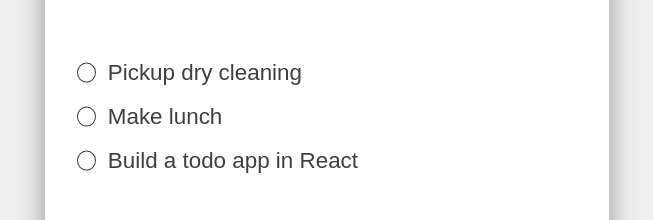
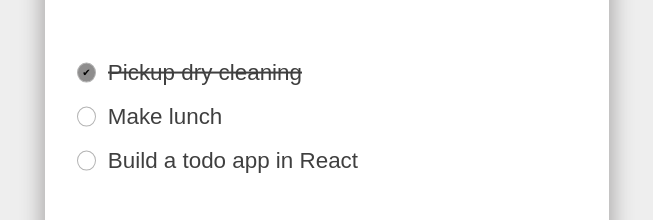
Before and after one commit to atranarta/todo-app, a React (Create React App) app: page / in a window 1280 px wide. Shown: the part 332-552 px from the top of the page, without its empty margins (313-966 px from the left). Built offline with nearby package versions, Linux system fonts and the light colour scheme.

Commit message:
Added abbility to complete a Todo

```diff
--- a/src/App.js
+++ b/src/App.js
@@ -55,14 +55,24 @@ function App() {
     }, 0);
   }
 
+  const toggleTodoCompleteAtIndex = i => {
+    const temporaryTodos = [...todos];
+    temporaryTodos[i].isCompleted = !temporaryTodos[i].isCompleted;
+    setTodos(temporaryTodos);
+  }
+
   return (
     <div className="app">
       <h1 className="header">Todo List</h1>
       <form className="todo-list">
         <ul>
           {todos.map((todo, i) => (
-            <div className="todo">
-              <div className="checkbox" />
+            <div key={i} className={`todo ${todo.isCompleted && 'completed'}`}>
+              <div className={'checkbox'} onClick={() => toggleTodoCompleteAtIndex(i)}>
+                {todo.isCompleted && (
+                  <span>&#x2714;</span>
+                )}
+              </div>
               <input
                 type="text"
                 value={todo.content}
--- a/src/index.scss
+++ b/src/index.scss
@@ -41,10 +41,10 @@ body {
     align-items: center;
     margin: 1rem 0;
 
-    .completed {
+    &.completed {
       .checkbox {
         color: #000;
-        background: #3f3f3f;
+        background: #8e8d8d;
       }
 
       input {
@@ -63,7 +63,7 @@ body {
       justify-content: center;
       align-items: center;
       transition: background-color 0.2s ease-in-out;
-      border: 1px solid #3f3f3f;
+      border: 1px solid #b3b3b3;
 
       &:hover {
         background: rgba(63, 63, 63, 0.25);
```
